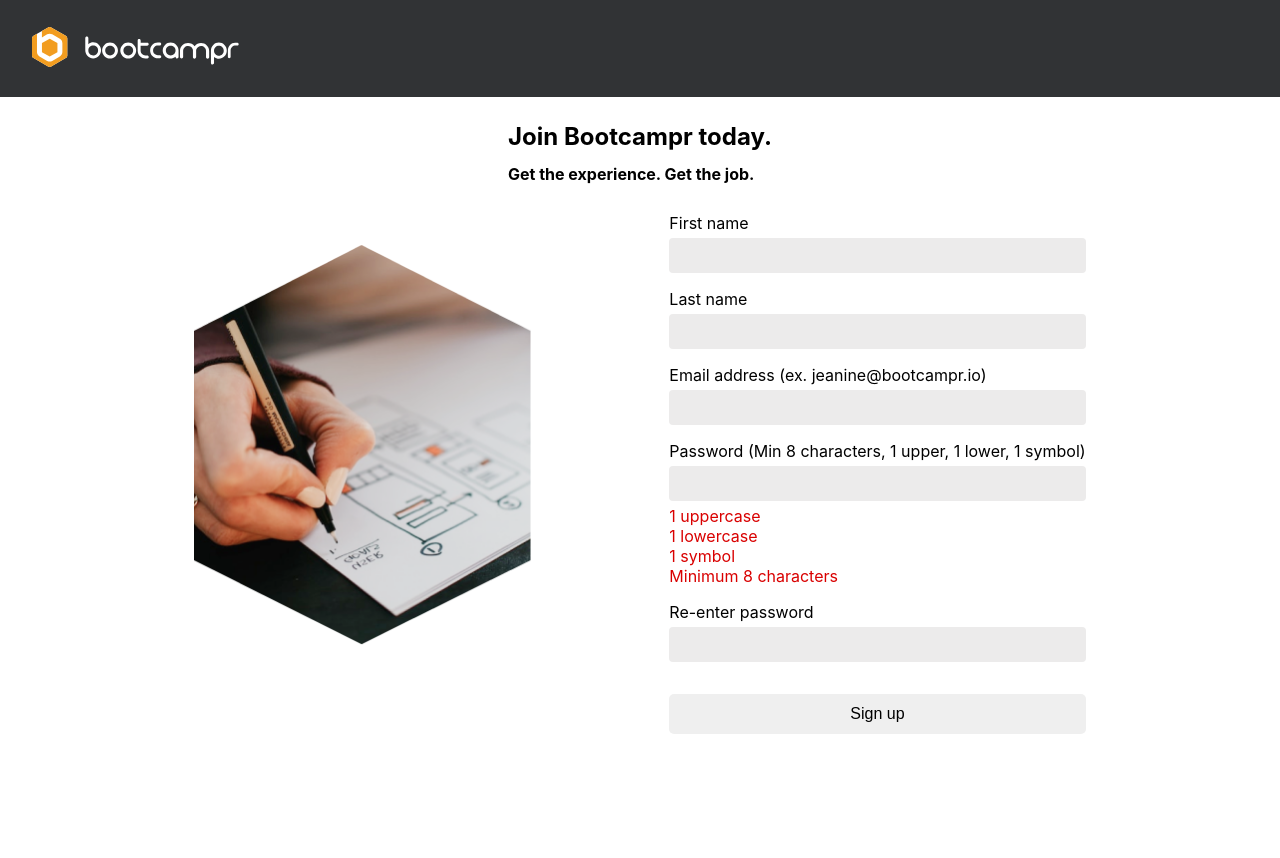
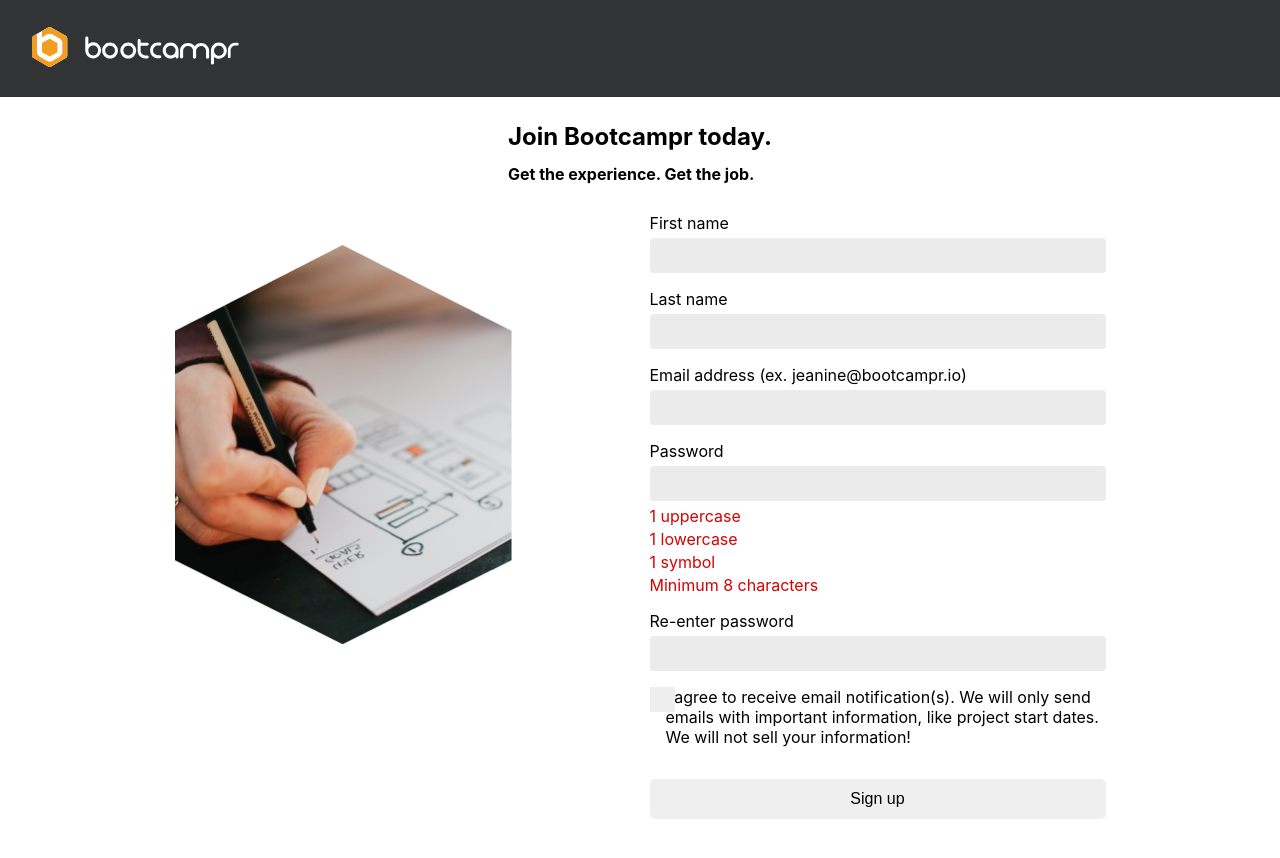
Before and after one commit to yeezick/bootcampr-assessment, a React (Create React App) app in the folder frontend/: page /sign-up in a window 1280 px wide. Shown: the top 858 px of the page. Built offline with nearby package versions, Linux system fonts and the light colour scheme.

Commit message:
Add checkbox field to sign up form, set up initial styling to create custom check mark

```diff
--- a/frontend/src/screens/Signup/Signup.scss
+++ b/frontend/src/screens/Signup/Signup.scss
@@ -44,7 +44,7 @@
             }
 
             .errors {
-                color: red;
+                color: #D90000;
             }
         }
 
@@ -66,6 +66,7 @@
             .password-criteria-container {
                 display: flex;
                 flex-direction: column;
+                gap: 3px;
 
                 p {
                     display: flex;
@@ -73,6 +74,44 @@
                     align-items: center;
                     gap: 3px;
                 }
+            }
+        }
+
+        .form-item-checkbox {
+            display: flex;
+            flex-direction: row;
+            gap: 16px;
+
+            input {
+                position: absolute;
+                opacity: 0;
+                cursor: pointer;
+                height: 25px;
+                width: 25px;
+                z-index: 1;
+              }
+
+              .checkbox-container {
+                position: relative;
+
+                input:checked ~ .checkmark {
+                    background-color: blue;
+                }
+
+                .checkmark {
+                    position: absolute;
+                    top: 0;
+                    left: 0;
+                    height: 25px;
+                    width: 25px;
+                    background-color: #eee;
+                }
+
+                .checkmark:after {
+                    content: "";
+                    position: absolute;
+                    display: none;
+                  }
             }
         }
     }
--- a/frontend/src/screens/Signup/Signup.tsx
+++ b/frontend/src/screens/Signup/Signup.tsx
@@ -13,7 +13,6 @@ export const Signup: React.FC = () => {
 
     const helpText = {
         email: '(ex. jeanine@bootcampr.io)',
-        password: '(Min 8 characters, 1 upper, 1 lower, 1 symbol)'
     }
 
     const formSchema = yup.object().shape({
@@ -24,7 +23,6 @@ export const Signup: React.FC = () => {
         .string()
         .required('Password is required.'),
         passwordConfirmation: yup.string().oneOf([yup.ref('password'), null], ).required('Please re-enter password.'),
-        // checkbox: ,
     });
 
     const formik = useFormik({
@@ -34,7 +32,7 @@ export const Signup: React.FC = () => {
             email: "",
             password: "",
             passwordConfirmation: "",
-            // checkbox: false,
+            checkbox: false,
         },
         validationSchema: formSchema,
         onSubmit: async (values) => {
@@ -124,7 +122,7 @@ export const Signup: React.FC = () => {
                 <div className='form-item'>
                     <label
                     htmlFor='password'
-                    className='label'>Password {helpText.password}</label>
+                    className='label'>Password</label>
                     <input
                     className='input'
                     type='password'
@@ -133,7 +131,7 @@ export const Signup: React.FC = () => {
                     value={formik.values.password}
                     onChange={formik.handleChange} />
                     {formik.touched.password && formik.errors.password ? (
-                <div>{formik.errors.password}</div>
+                <div className='errors'>{formik.errors.password}</div>
                 ) : (
                     <PasswordCriteriaMet
                     isLengthMet={formik.values.password.length >= 8}
@@ -157,20 +155,26 @@ export const Signup: React.FC = () => {
                     {formik.errors.passwordConfirmation && formik.touched.passwordConfirmation &&
                         <div className='errors'>{formik.errors.passwordConfirmation}</div>}
                 </div>
-                {/* <div>
-                    <label
-                    htmlFor='checkbox'
-                    className='label'></label>
-                    <input
-                    className='input'
-                    type='checkbox'
-                    id='checkbox'
-                    name='checkbox'
-                    onChange={formik.handleChange} />
-                    {formik.errors.checkbox && formik.touched.checkbox ? (
-                        <div className='errors'>{formik.errors.checkbox}</div>)
-                        : null}
-                </div> */}
+                <div className='form-item-checkbox'>
+                    <div className='checkbox-container'>
+                        <input
+                        className='input-checkbox'
+                        type='checkbox'
+                        id='checkbox'
+                        name='checkbox'
+                        checked={formik.values.checkbox}
+                        onChange={formik.handleChange}
+                        />
+                        <span className='checkmark'></span>
+                    </div>
+                    <label htmlFor='checkbox' className='label'>
+                        I agree to receive email notification(s). We will only send emails with important information,
+                        like project start dates. We will not sell your information!
+                    </label>
+                    {formik.errors.checkbox && formik.touched.checkbox && (
+                        <div className='errors'>{formik.errors.checkbox}</div>
+                    )}
+                    </div>
                 <div className='error'>
                 {errors}</div>
                 <button type='submit' className={!formik.errors ? 'confirm' : null} children="Sign up" />
```
